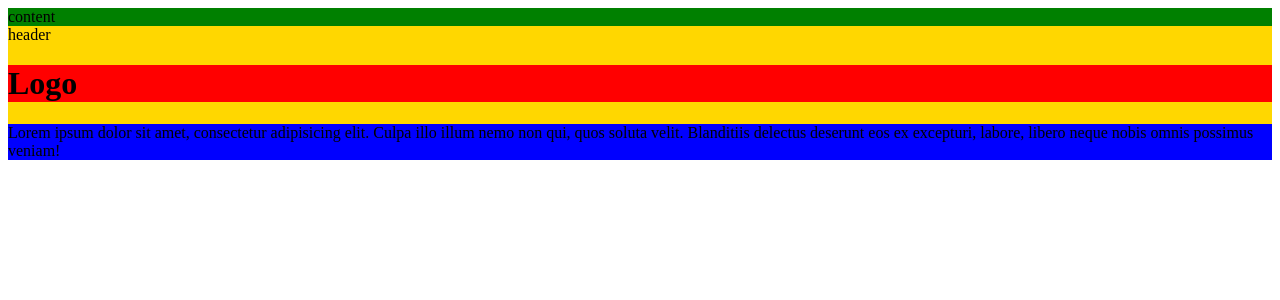
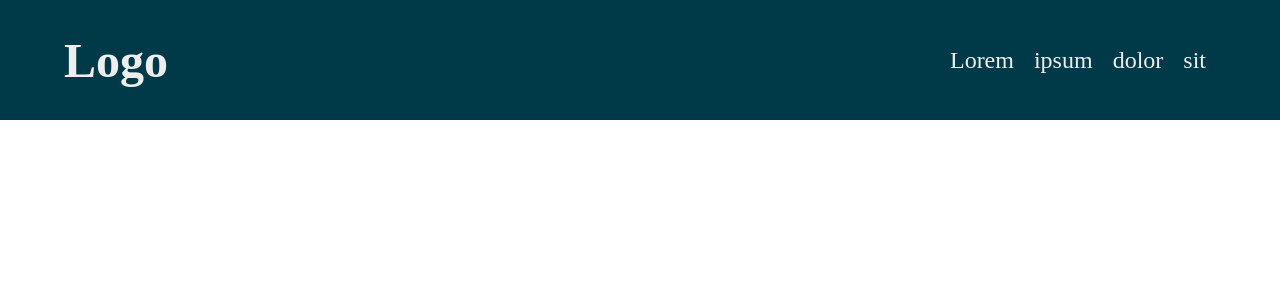
Before and after one commit to DominikPalacz/angular6-sass, an Angular app: page / in a window 1280 px wide. Shown: the top 300 px of the page. Built offline with nearby package versions, Linux system fonts and the light colour scheme.

Commit message:
Styled header

```diff
--- a/src/app/header/header.component.css
+++ b/src/app/header/header.component.css
@@ -1,10 +1,29 @@
-.content {
-  background-color: green; }
-  .content header {
-    background-color: gold; }
-    .content header h1 {
-      background-color: red; }
-    .content header p {
-      background-color: blue; }
+header {
+  height: 15vh;
+  background-color: #003A49;
+  display: flex;
+  flex-direction: column;
+  justify-content: center;
+  color: #eee; }
+  header .container {
+    display: flex;
+    justify-content: space-between;
+    margin: 0 auto;
+    width: 90%;
+    background-color: #003A49; }
+    header .container .logo h1 {
+      font-size: 3em; }
+    header .container nav {
+      display: flex;
+      align-items: center; }
+      header .container nav ul {
+        display: flex;
+        margin: 0 auto;
+        list-style: none; }
+        header .container nav ul li {
+          font-size: 1.5em;
+          margin: 0 10px; }
+          header .container nav ul li:hover {
+            color: #00ABC7; }
 
 /*# sourceMappingURL=header.component.css.map */
--- a/src/app/header/header.component.html
+++ b/src/app/header/header.component.html
@@ -1,9 +1,18 @@
-<div class="content">
-  content
-  <header>
-    header
-    <h1>Logo</h1>
-    <p>Lorem ipsum dolor sit amet, consectetur adipisicing elit. Culpa illo illum nemo non qui, quos soluta velit.
-      Blanditiis delectus deserunt eos ex excepturi, labore, libero neque nobis omnis possimus veniam!</p>
-  </header>
-</div>
+<header>
+  <div class="container">
+
+    <div class="logo">
+      <h1>Logo</h1>
+    </div>
+
+    <nav>
+      <ul>
+        <li>Lorem</li>
+        <li>ipsum</li>
+        <li>dolor</li>
+        <li>sit</li>
+      </ul>
+    </nav>
+
+  </div>
+</header>
--- a/src/app/header/header.component.scss
+++ b/src/app/header/header.component.scss
@@ -1,13 +1,49 @@
-.content{
-  background-color: green;
-  header {
-    background-color: gold;
-    h1 {
-      background-color: red;
+$header: #003A49;
+$text: #eee;
+$text-hover: #00ABC7;
+
+header {
+
+  height: 15vh;
+  background-color: $header;
+  display: flex;
+  flex-direction: column;
+  justify-content: center;
+  color: $text;
+
+  .container {
+    display: flex;
+    justify-content: space-between;
+    margin: 0 auto;
+    width: 90%;
+    background-color: $header;
+
+    .logo {
+
+      h1 {
+        font-size: 3em;
+      }
     }
-    p {
-      background-color: blue;
+
+    nav {
+      display: flex;
+      align-items: center;
+
+      ul {
+        display: flex;
+        margin: 0 auto;
+        list-style: none;
+
+        li {
+          font-size: 1.5em;
+          margin: 0 10px;
+          &:hover {
+            color: $text-hover;
+          }
+        }
+      }
     }
+
   }
 
 }
--- a/src/styles.css
+++ b/src/styles.css
@@ -1,3 +1,6 @@
 /* You can add global styles to this file, and also import other style files */
+* {
+  margin: 0;
+  padding: 0; }
 
 /*# sourceMappingURL=styles.css.map */
--- a/src/styles.scss
+++ b/src/styles.scss
@@ -1 +1,5 @@
 /* You can add global styles to this file, and also import other style files */
+* {
+  margin: 0;
+  padding: 0;
+}
```
Also changed, not shown: 2 other files (tests, documents, lock files or other folders).
